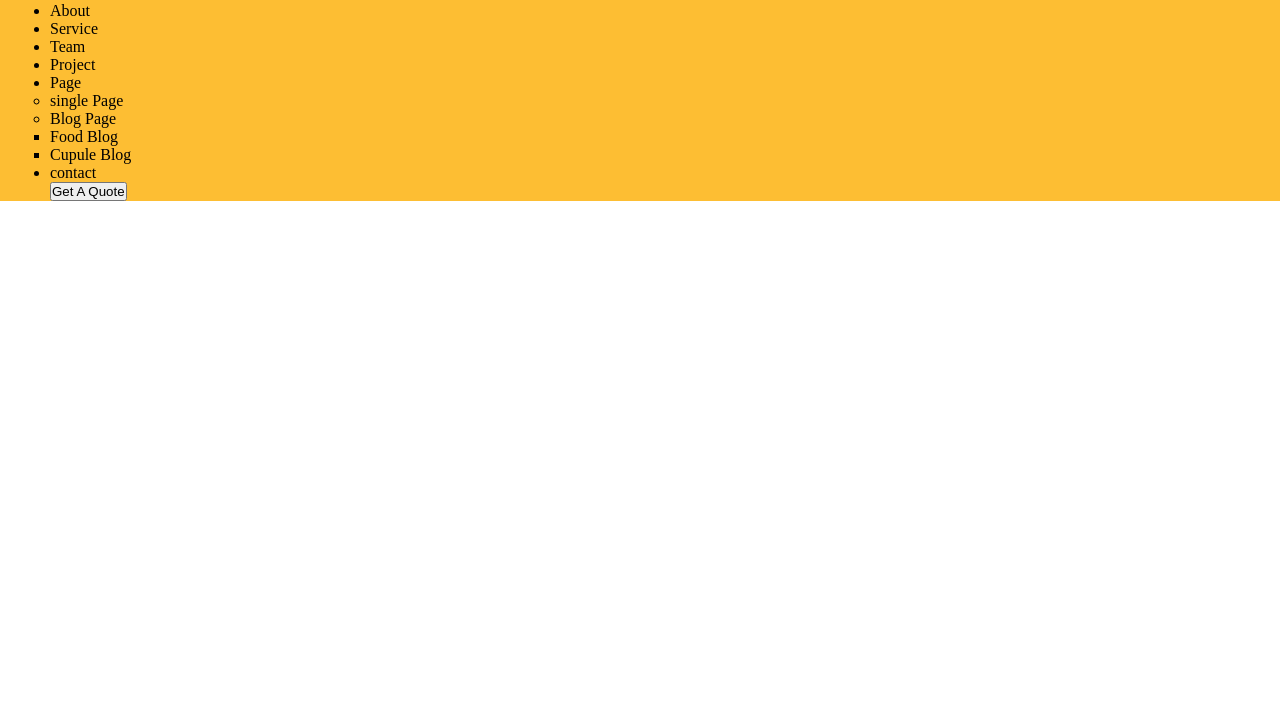
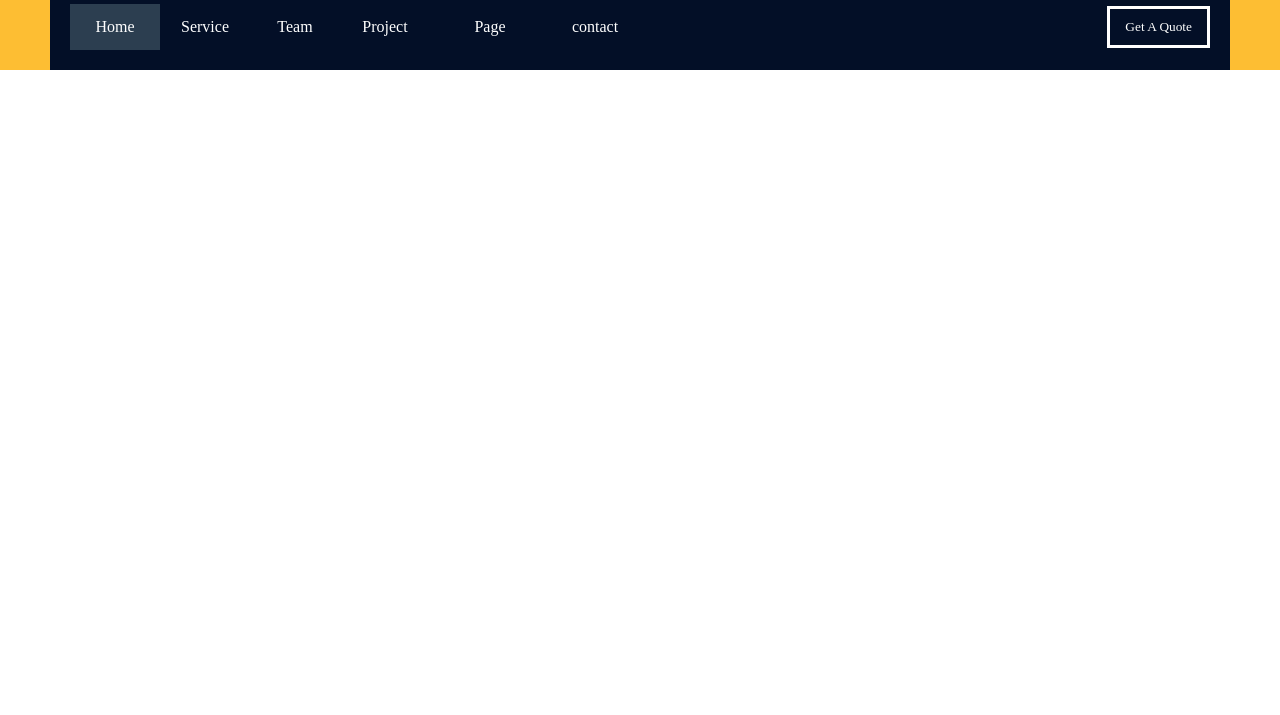
Before and after one commit to kmredwan/Builderz, a plain HTML site: page index.html in a window 1280 px wide. Shown: the part 85-800 px from the top of the page. Drawn offline with Linux system fonts and the light colour scheme; a web font is replaced by a local one.

Commit message:
headere css

```diff
--- a/index.html
+++ b/index.html
@@ -54,29 +54,22 @@
       </div>
       <!-- logo_content_wapper start  -->
       <!-- Menu start start -->
-      <div>
-        <ul>
-          <li>Home</li>
-          <li>About</li>
-          <li>Service</li>
-          <li>Team</li>
-          <li>Project</li>
-          <li>
-            Page
-            <ul>
-              <li>single Page</li>
-              <li>
-                Blog Page
-                <ul>
-                  <li>Food Blog</li>
-                  <li>Cupule Blog</li>
-                </ul>
-              </li>
-            </ul>
-          </li>
-          <li>contact</li>
-        </ul>
-        <button>Get A Quote</button>
+      <div class="menu">
+        <div class="memu_item_wapper">
+          <div><a class="active" href="#">Home</a></div>
+          <div><a href="#">Service</a></div>
+          <div><a href="#">Team</a></div>
+          <div><a href="">Project</a></div>
+          <div class="sub-menu">
+            <button class="nav-btn">Page</button>
+            <div class="sub-menu-alt">
+              <a href="#">Blog Page</a>
+              <a href="#">Copul Blog</a>
+            </div>
+          </div>
+          <div><a href="">contact</a></div>
+        </div>
+        <button class="memu_btn">Get A Quote</button>
       </div>
       <!-- Menu start end -->
     </header>
--- a/style.css
+++ b/style.css
@@ -1,7 +1,10 @@
+@import url("https://fonts.googleapis.com/css2?family=Assistant:wght@500&family=Average&family=DM+Sans:ital,wght@0,400;0,500;0,700;1,400;1,500;1,700&family=Hanken+Grotesk:ital,wght@0,500;1,700;1,800&family=Lato:ital,wght@0,300;0,400;0,700;1,100&family=Martel:wght@200&family=Montserrat:wght@300;400;500;600&family=Open+Sans:wght@400;600;700&family=Poppins:ital,wght@0,300;0,400;0,500;0,600;0,700;0,800;1,300;1,400;1,500;1,600&family=Sacramento&family=Saira:ital,wght@0,200;0,300;0,400;1,200&display=swap");
+
 * {
   margin: 0;
   padding: 0;
   box-sizing: border-box;
+  font-family: "sans-serif";
 }
 
 .container {
@@ -42,4 +45,106 @@
 .time_content_single_box .single_box_logo img {
   width: 35px;
 }
+
+/* menu css  */
+.menu {
+  display: flex;
+  justify-content: center;
+  overflow: hidden;
+  background: #030f27;
+  justify-content: space-between;
+  align-items: center;
+  padding: 20px 20px;
+}
+
+.menu .memu_item_wapper {
+  display: flex;
+  flex-direction: row;
+}
+
+.menu a {
+  float: left;
+  font-size: 16px;
+  min-width: 90px;
+  color: white;
+  text-align: center;
+  padding: 14px 16px;
+  text-decoration: none;
+  transition: all 0.5s;
+}
+.active {
+  background: #2c3e50;
+}
+.sub-menu {
+  float: left;
+  overflow: hidden;
+}
+.sub-menu .nav-btn {
+  cursor: pointer;
+  min-width: 120px;
+  font-size: 16px;
+  border: none;
+  outline: none;
+  color: white;
+  padding: 14px 16px;
+  background-color: inherit;
+  font-family: inherit;
+  margin: 0;
+  transition: all 0.5s;
+}
+
+.menu a:hover,
+.menu-nav:hover .nav-btn {
+  background-color: #2c3e50;
+}
+
+.sub-menu-alt {
+  display: none;
+  position: absolute;
+  background-color: #2c3e50;
+  z-index: 1;
+}
+.sub-menu-alt a {
+  min-width: 90px;
+  float: left;
+  color: white;
+  text-decoration: none;
+}
+
+.sub-menu-alt a:hover {
+  background-color: #eee;
+  color: #000;
+}
+.sub-menu:hover .sub-menu-alt {
+  display: flex;
+  flex-direction: column;
+}
+
+@media screen and (max-width: 600px) {
+  .sub-menu {
+    flex-direction: column;
+  }
+  .sub-menu-nav {
+    text-align: center;
+    width: 100%;
+  }
+  .nav-btn {
+    width: 100%;
+  }
+}
+
+.memu_btn {
+  background: transparent;
+  border: 3px solid white;
+  outline: none;
+  color: white;
+  padding: 10px 15px;
+  transition: all 1s;
+}
+
+.memu_btn:hover {
+  background: #fdbe33;
+  border: 3px solid #fdbe33;
+}
+
 /* header css end  */
```
